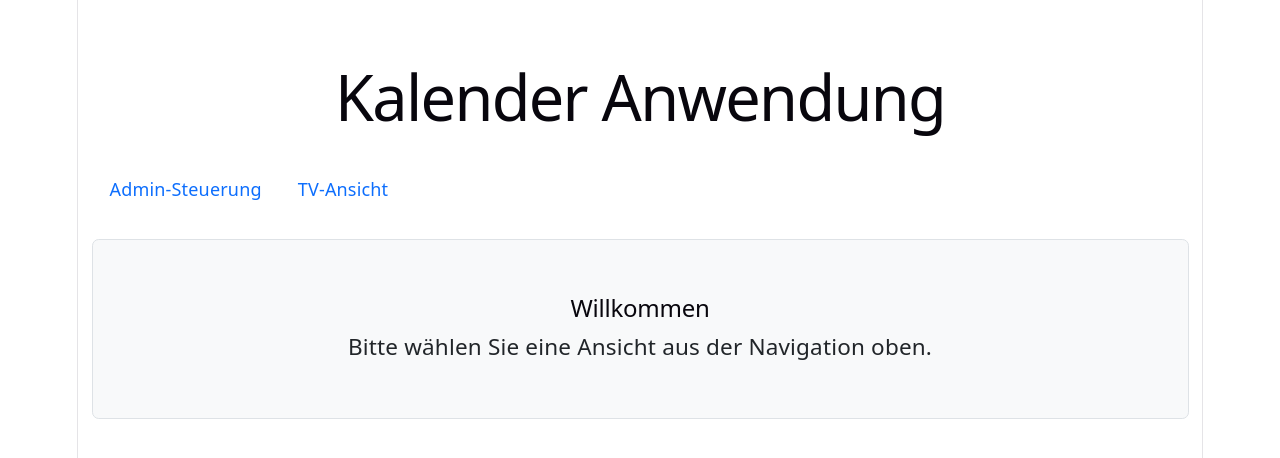
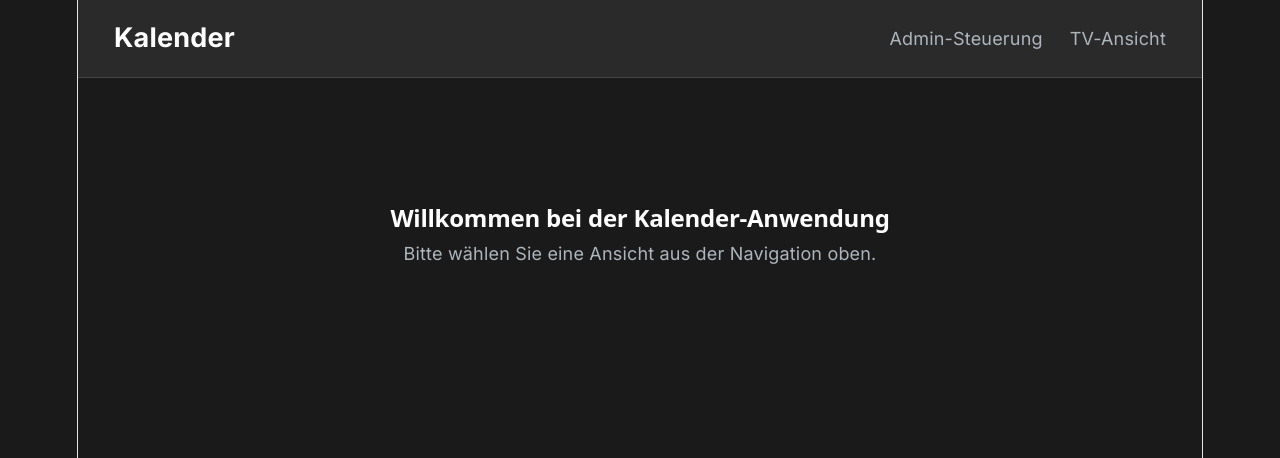
Before and after one commit to julimuli1997/Kalender-Software, a React app in the folder frontend/: page / in a window 1280 px wide. Shown: the top 458 px of the page. Built offline with nearby package versions, Linux system fonts and the light colour scheme; the HTML template or start-up script is replaced by a standard one.

Commit message:
UI Changes

```diff
--- a/frontend/src/App.css
+++ b/frontend/src/App.css
@@ -1,184 +1,38 @@
-.counter {
-  font-size: 16px;
-  padding: 5px 10px;
-  border-radius: 5px;
-  color: var(--accent);
-  background: var(--accent-bg);
-  border: 2px solid transparent;
-  transition: border-color 0.3s;
-  margin-bottom: 24px;
+@import url('https://fonts.googleapis.com/css2?family=Inter:wght@400;500;600;700&display=swap');
 
-  &:hover {
-    border-color: var(--accent-border);
-  }
-  &:focus-visible {
-    outline: 2px solid var(--accent);
-    outline-offset: 2px;
-  }
+:root {
+  --background: #1a1a1a;
+  --surface: #2a2a2a;
+  --on-surface: #ffffff;
+  --primary: #007bff;
+  --primary-variant: #0056b3;
+  --secondary: #6c757d;
+  --border-color: #444444;
+  --text-color: #f8f9fa;
+  --text-color-muted: #adb5bd;
+
+  --font-family: 'Inter', sans-serif;
 }
 
-.hero {
-  position: relative;
-
-  .base,
-  .framework,
-  .vite {
-    inset-inline: 0;
-    margin: 0 auto;
-  }
-
-  .base {
-    width: 170px;
-    position: relative;
-    z-index: 0;
-  }
-
-  .framework,
-  .vite {
-    position: absolute;
-  }
-
-  .framework {
-    z-index: 1;
-    top: 34px;
-    height: 28px;
-    transform: perspective(2000px) rotateZ(300deg) rotateX(44deg) rotateY(39deg)
-      scale(1.4);
-  }
-
-  .vite {
-    z-index: 0;
-    top: 107px;
-    height: 26px;
-    width: auto;
-    transform: perspective(2000px) rotateZ(300deg) rotateX(40deg) rotateY(39deg)
-      scale(0.8);
-  }
+body {
+  font-family: var(--font-family);
+  background-color: var(--background);
+  color: var(--text-color);
+  margin: 0;
+  padding: 0;
 }
 
-#center {
-  display: flex;
-  flex-direction: column;
-  gap: 25px;
-  place-content: center;
-  place-items: center;
-  flex-grow: 1;
-
-  @media (max-width: 1024px) {
-    padding: 32px 20px 24px;
-    gap: 18px;
-  }
+.container {
+  max-width: 1200px;
+  margin: 0 auto;
+  padding: 2rem;
 }
 
-#next-steps {
-  display: flex;
-  border-top: 1px solid var(--border);
-  text-align: left;
-
-  & > div {
-    flex: 1 1 0;
-    padding: 32px;
-    @media (max-width: 1024px) {
-      padding: 24px 20px;
-    }
-  }
-
-  .icon {
-    margin-bottom: 16px;
-    width: 22px;
-    height: 22px;
-  }
-
-  @media (max-width: 1024px) {
-    flex-direction: column;
-    text-align: center;
-  }
+h1, h2, h3, h4, h5, h6 {
+  color: var(--on-surface);
+  font-weight: 600;
 }
 
-#docs {
-  border-right: 1px solid var(--border);
-
-  @media (max-width: 1024px) {
-    border-right: none;
-    border-bottom: 1px solid var(--border);
-  }
+p {
+  color: var(--text-color-muted);
 }
-
-#next-steps ul {
-  list-style: none;
-  padding: 0;
-  display: flex;
-  gap: 8px;
-  margin: 32px 0 0;
-
-  .logo {
-    height: 18px;
-  }
-
-  a {
-    color: var(--text-h);
-    font-size: 16px;
-    border-radius: 6px;
-    background: var(--social-bg);
-    display: flex;
-    padding: 6px 12px;
-    align-items: center;
-    gap: 8px;
-    text-decoration: none;
-    transition: box-shadow 0.3s;
-
-    &:hover {
-      box-shadow: var(--shadow);
-    }
-    .button-icon {
-      height: 18px;
-      width: 18px;
-    }
-  }
-
-  @media (max-width: 1024px) {
-    margin-top: 20px;
-    flex-wrap: wrap;
-    justify-content: center;
-
-    li {
-      flex: 1 1 calc(50% - 8px);
-    }
-
-    a {
-      width: 100%;
-      justify-content: center;
-      box-sizing: border-box;
-    }
-  }
-}
-
-#spacer {
-  height: 88px;
-  border-top: 1px solid var(--border);
-  @media (max-width: 1024px) {
-    height: 48px;
-  }
-}
-
-.ticks {
-  position: relative;
-  width: 100%;
-
-  &::before,
-  &::after {
-    content: '';
-    position: absolute;
-    top: -4.5px;
-    border: 5px solid transparent;
-  }
-
-  &::before {
-    left: 0;
-    border-left-color: var(--border);
-  }
-  &::after {
-    right: 0;
-    border-right-color: var(--border);
-  }
-}
--- a/frontend/src/App.jsx
+++ b/frontend/src/App.jsx
@@ -1,36 +1,35 @@
-import { BrowserRouter, Routes, Route, Link } from 'react-router-dom';
+import { BrowserRouter, Routes, Route, NavLink } from 'react-router-dom';
 import AdminPage from './AdminPage';
 import KalenderPage from './KalenderPage';
 import './App.css';
+import './Header.css';
 
 function App() {
   return (
     <BrowserRouter>
-      <div className="container mt-4">
-        <header className="mb-4">
-          <h1 className="display-4">Kalender Anwendung</h1>
-          <nav className="nav nav-pills">
-            <Link className="nav-link" to="/admin">
+      <header className="app-header">
+        <NavLink className="logo" to="/">Kalender</NavLink>
+        <nav>
+          <NavLink to="/admin">
             Admin-Steuerung
-            </Link>
-            <Link className="nav-link" to="/kalender">
+          </NavLink>
+          <NavLink to="/kalender">
             TV-Ansicht
-            </Link>
+          </NavLink>
         </nav>
       </header>
-        <main>
+      <main className="container">
         <Routes>
           <Route path="/admin" element={<AdminPage />} />
           <Route path="/kalender" element={<KalenderPage />} />
           <Route path="/" element={
-              <div className="text-center p-5 border rounded bg-light">
-                <h2>Willkommen</h2>
-                <p className="lead">Bitte wählen Sie eine Ansicht aus der Navigation oben.</p>
+            <div style={{ textAlign: 'center', paddingTop: '5rem' }}>
+              <h2>Willkommen bei der Kalender-Anwendung</h2>
+              <p>Bitte wählen Sie eine Ansicht aus der Navigation oben.</p>
             </div>
           } />
         </Routes>
       </main>
-      </div>
     </BrowserRouter>
   );
 }
--- /dev/null
+++ b/frontend/src/Header.css
@@ -0,0 +1,32 @@
+.app-header {
+  background-color: var(--surface);
+  padding: 1rem 2rem;
+  display: flex;
+  justify-content: space-between;
+  align-items: center;
+  border-bottom: 1px solid var(--border-color);
+}
+
+.app-header .logo {
+  font-size: 1.5rem;
+  font-weight: bold;
+  color: var(--on-surface);
+  text-decoration: none;
+}
+
+.app-header nav a {
+  margin-left: 1.5rem;
+  color: var(--text-color-muted);
+  text-decoration: none;
+  font-size: 1rem;
+  transition: color 0.2s ease;
+}
+
+.app-header nav a:hover {
+  color: var(--on-surface);
+}
+
+.app-header nav a.active {
+  color: var(--primary);
+  font-weight: 500;
+}
```
Lines whose indentation alone changed are shown as unchanged.
